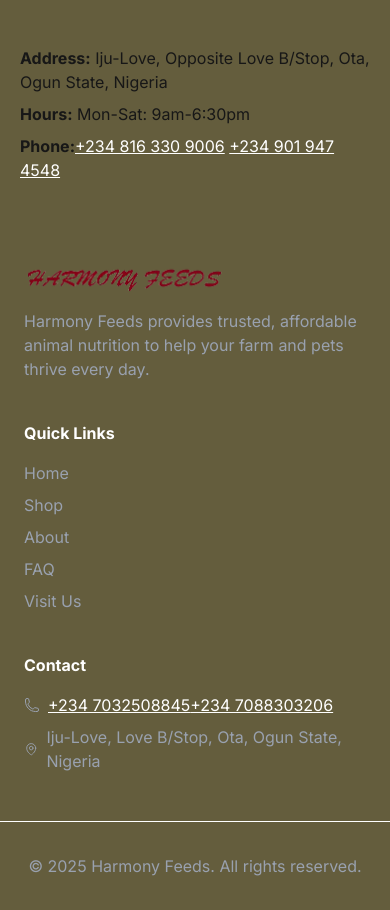
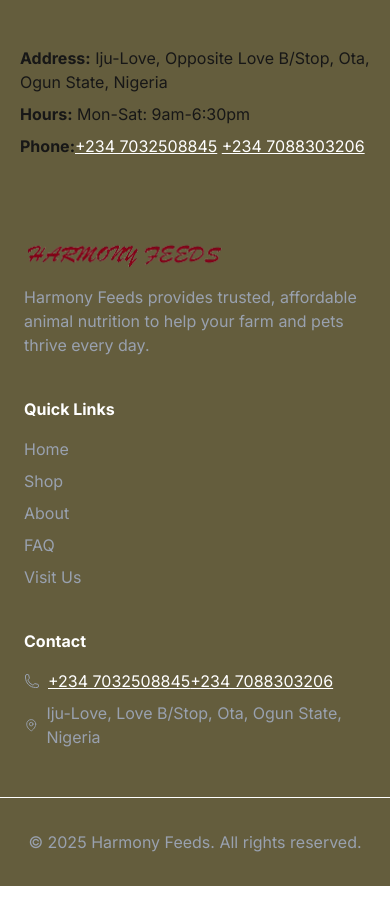
Before and after one commit to Derin-09/harmonyfeeds, a Next.js app: page / in a window 390 px wide. Shown: the part 2860-3770 px from the top of the page. After the commit the page ends 3746 px from the top, so only its background shows below. Built offline with nearby package versions, Linux system fonts and the light colour scheme; grey boxes are pictures that could not be loaded.

Commit message:
Update phone numbers in Visit component

```diff
--- a/app/components/Visit/Visit.tsx
+++ b/app/components/Visit/Visit.tsx
@@ -20,10 +20,10 @@ const Visit = () => {
         <p className=" mb-2"><strong>Address:</strong> Iju-Love, Opposite Love B/Stop, Ota,  Ogun State, Nigeria</p>
         <p className=" mb-2"><strong>Hours:</strong> Mon-Sat: 9am-6:30pm</p>
         <div className=""><strong>Phone:</strong>
-          <a href="tel:+2348163309006" className="text-white underline">
-            +234 816 330 9006
-          </a> <a href="tel:+2349019474548" className="text-white underline">
-            +234 901 947 4548
+          <a href="tel:+2347032508845" className="text-white underline">
+            +234 7032508845
+          </a> <a href="tel:+2347088303206" className="text-white underline">
+            +234 7088303206
           </a></div>
       </div>
 
```
